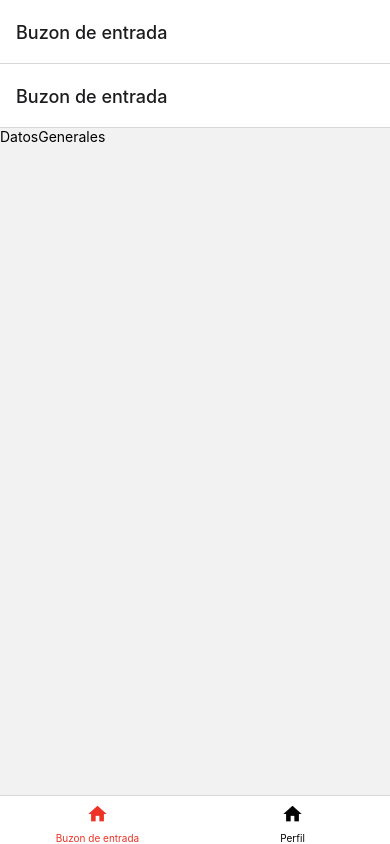
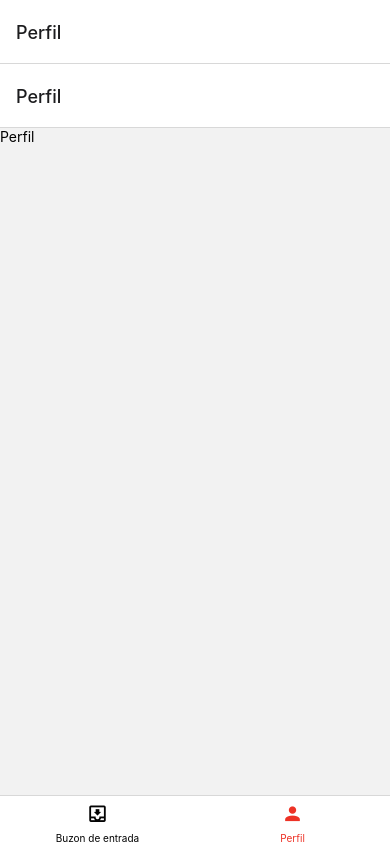
Before and after one commit to parker796/appmensajesuam, a React Native app: screen / in a window 390 px wide. Built offline with nearby package versions, Linux system fonts and the light colour scheme.

Commit message:
solucionado el problemas de los iconos

```diff
--- a/navigations/Navigation.js
+++ b/navigations/Navigation.js
@@ -6,6 +6,7 @@ import {createBottomTabNavigator} from '@react-navigation/bottom-tabs'
 import DatosGeneralesStack from './DatosGeneralesStack'
 import PerfilStack from './PerfilStack'
 import { Icon } from "@rneui/themed";
+import MaterialCommunityIcons from '@expo/vector-icons/MaterialCommunityIcons';
 
 const Tab = createBottomTabNavigator()
 
@@ -16,20 +17,20 @@ export default function Navigation() {
       let icoName
       switch (route.name) {
         case "datosGenerales":
-          icoName = "home"
+          icoName = "inbox-arrow-down-outline"
           break
         case "perfil":
-          icoName = "home"
+          icoName = "account"
           break
     }//fin de switch
     return(
-      <Icon type="MaterialCommunityIcons" name = {icoName} size={22} color={color}/>
+      <MaterialCommunityIcons name={icoName} size={22} color={color} />
     )
   }//fin de la funcion
   return (//initialRouteName nos permite ver en donde se va parar nuestro componente activo en el tab
    <NavigationContainer>
         <Tab.Navigator
-            initialRouteName="datosGenerales"
+            initialRouteName="perfil"
             //tabBarOptions ya fue migrada a screenOptions
             tabBarOptions={{
               activeTintColor: '#ed3226',
```
